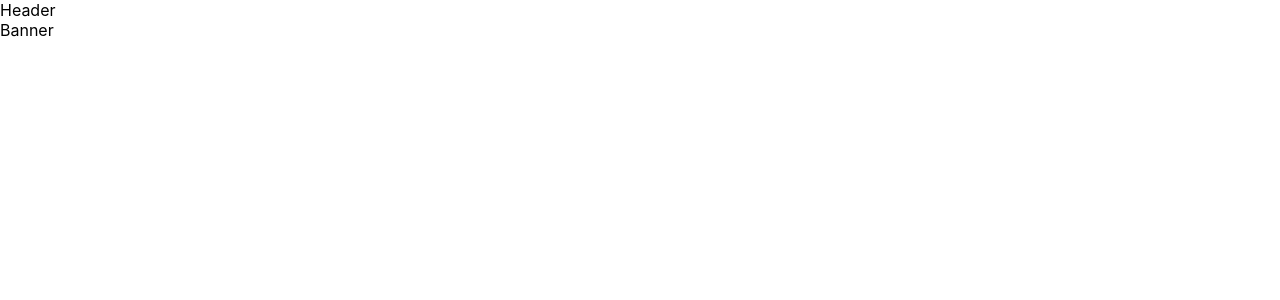
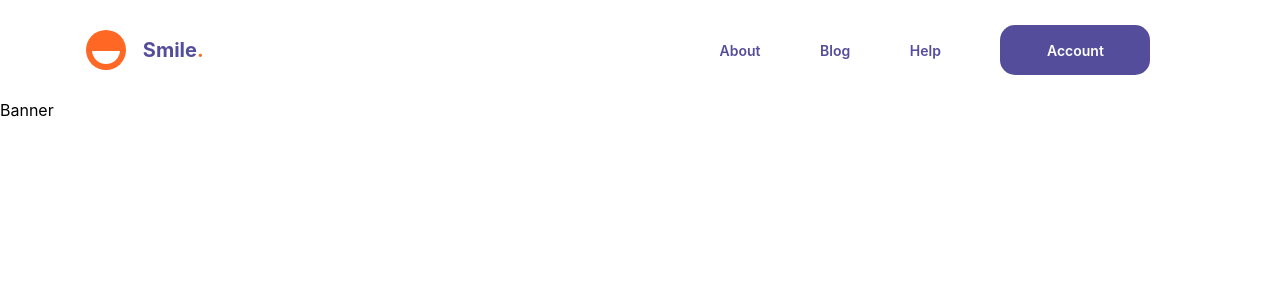
Before and after one commit to OrekuD/daily-challenge-03, a React (Create React App) app: page / in a window 1280 px wide. Shown: the top 300 px of the page. Built offline with nearby package versions, Linux system fonts and the light colour scheme.

Commit message:
Completed header

```diff
--- a/src/App.scss
+++ b/src/App.scss
@@ -0,0 +1,85 @@
+$white: #ffffff;
+$primary: #544d9b;
+$secondary: #ff6724;
+
+.header {
+  height: 100px;
+  display: flex;
+  flex-direction: row;
+  align-items: center;
+  justify-content: space-between;
+  padding: 0 70px;
+
+  .logo-section {
+    width: 150px;
+    display: flex;
+    justify-content: space-evenly;
+    align-items: center;
+
+    .logo {
+      width: 40px;
+      height: 40px;
+      border-radius: 100%;
+      background-color: $secondary;
+      display: flex;
+      align-items: center;
+      justify-content: center;
+      position: relative;
+
+      div {
+        width: 70%;
+        height: 70%;
+        background-color: $white;
+        border-bottom-left-radius: 100%;
+        border-bottom-right-radius: 100%;
+      }
+
+      .mask {
+        position: absolute;
+        top: 1px;
+        left: 10%;
+        width: 80%;
+        height: 50%;
+        z-index: 2;
+        background-color: $secondary;
+        border-top-left-radius: 300%;
+        border-top-right-radius: 300%;
+      }
+    }
+
+    span {
+      color: $secondary;
+      font-size: 20px;
+      font-weight: 700;
+    }
+
+    .title {
+      color: $primary;
+      font-weight: 700;
+    }
+  }
+
+  .menu-section {
+    width: 550px;
+    display: flex;
+    justify-content: space-evenly;
+    align-items: center;
+
+    h4 {
+      color: $primary;
+      font-weight: 600;
+      font-size: 14px;
+    }
+
+    .account {
+      width: 150px;
+      border-radius: 15px;
+      height: 50px;
+      background-color: $primary;
+      display: flex;
+      align-items: center;
+      justify-content: center;
+      color: $white;
+    }
+  }
+}
--- a/src/components/Header.js
+++ b/src/components/Header.js
@@ -1,5 +1,24 @@
 import React from "react";
 
-const Header = () => <div> Header </div>;
+const Header = () => (
+  <div className="header">
+    <div className="logo-section">
+      <div className="logo">
+        <div />
+        <span className="mask" />
+      </div>
+      <span>
+        <span className="title" > Smile</span>
+        <span>.</span>
+      </span>
+    </div>
+    <div className="menu-section">
+      <h4> About </h4>
+      <h4> Blog </h4>
+      <h4> Help </h4>
+      <h4 className="account"> Account </h4>
+    </div>
+  </div>
+);
 
 export default Header;
```
Also changed, not shown: src/svg/Svg.js (added, +32 -0 lines).
